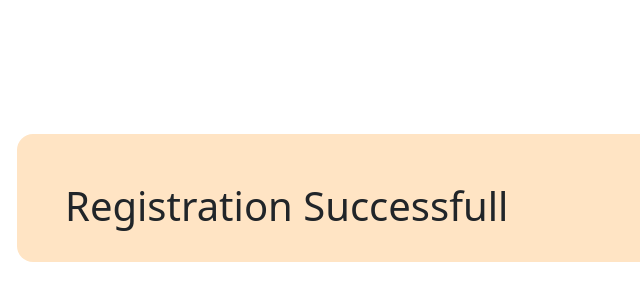
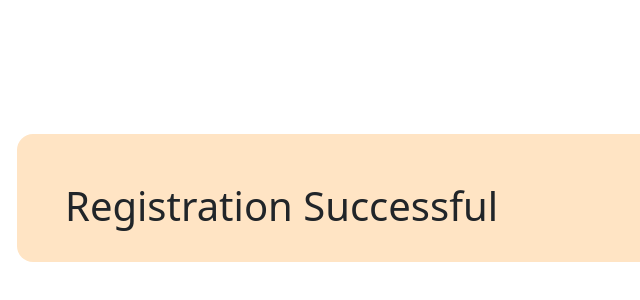
Before and after one commit to satyavarma185/Registration_Form, a website: page public/success.html in a window 1280 px wide. Shown: the part 202-502 px from the top of the page, 303-943 px from the left. Drawn offline with nearby package versions, Linux system fonts and the light colour scheme.

Commit message:
Update success.html

```diff
--- a/public/success.html
+++ b/public/success.html
@@ -4,7 +4,7 @@
 <head>
     <meta charset="UTF-8">
     <meta name="viewport" content="width=device-width, initial-scale=1.0">
-    <title>Registration Successfull</title>
+    <title>Registration Successful</title>
     <link rel="stylesheet" href="./styles.css">
 
     <link href="https://cdn.jsdelivr.net/npm/bootstrap@5.3.2/dist/css/bootstrap.min.css" rel="stylesheet"
@@ -14,7 +14,7 @@
 
 <body class="d-flex align-items-center">
     <div class="container w-50 p-5 pb-4 rounded-4">
-        <h1>Registration Successfull</h1>
+        <h1>Registration Successful</h1>
     </div>
 
 
```
